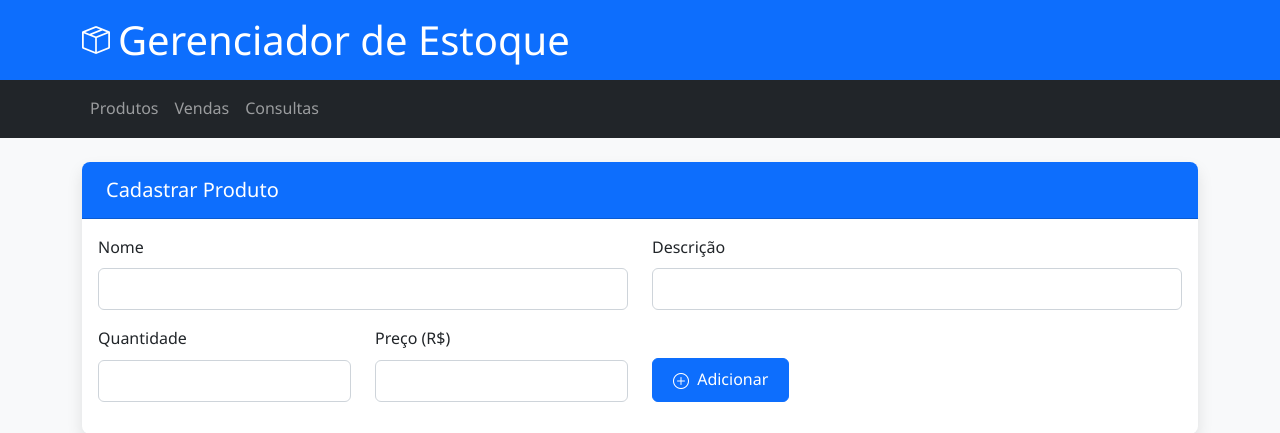
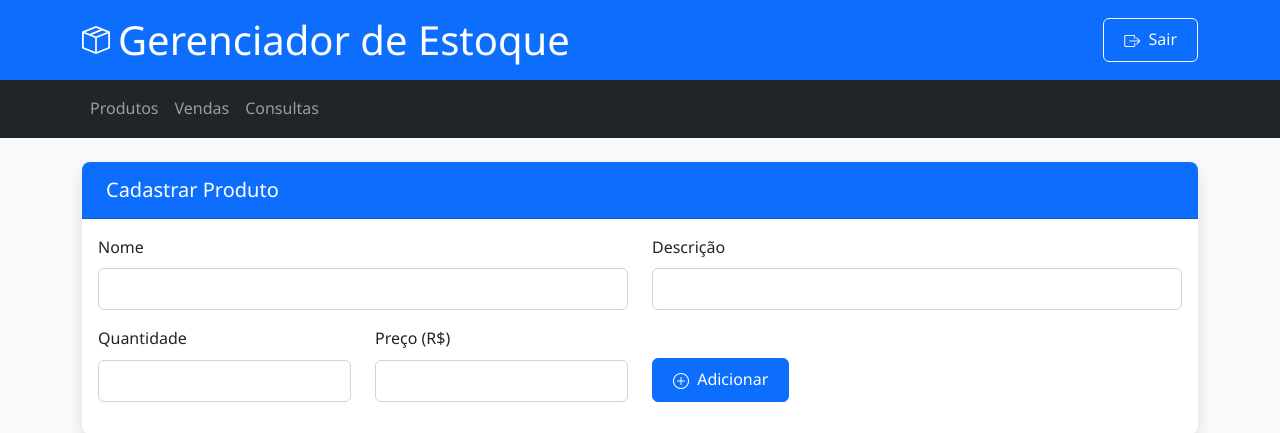
Before and after one commit to brunonvsdev/controle-estoque, a Flask app: page / in a window 1280 px wide. Shown: the top 433 px of the page. Run offline with Flask 3, Linux system fonts and the light colour scheme; data that the repository does not hold is empty.

Commit message:
feat: adiciona botão de logout no cabeçalho para facilitar saída do usuário.

```diff
--- a/frontend/templates/index.html
+++ b/frontend/templates/index.html
@@ -14,9 +14,14 @@
 <body>
     <header class="bg-primary text-white py-3">
         <div class="container">
-            <div class="d-flex align-items-center">
-                <i class="bi bi-box-seam fs-3 me-2"></i>
-                <h1 class="m-0">Gerenciador de Estoque</h1>
+            <div class="d-flex align-items-center justify-content-between">
+                <div class="d-flex align-items-center">
+                    <i class="bi bi-box-seam fs-3 me-2"></i>
+                    <h1 class="m-0">Gerenciador de Estoque</h1>
+                </div>
+                <a href="{{ url_for('logout') }}" class="btn btn-outline-light ms-3">
+                    <i class="bi bi-box-arrow-right"></i> Sair
+                </a>
             </div>
         </div>
     </header>
```
